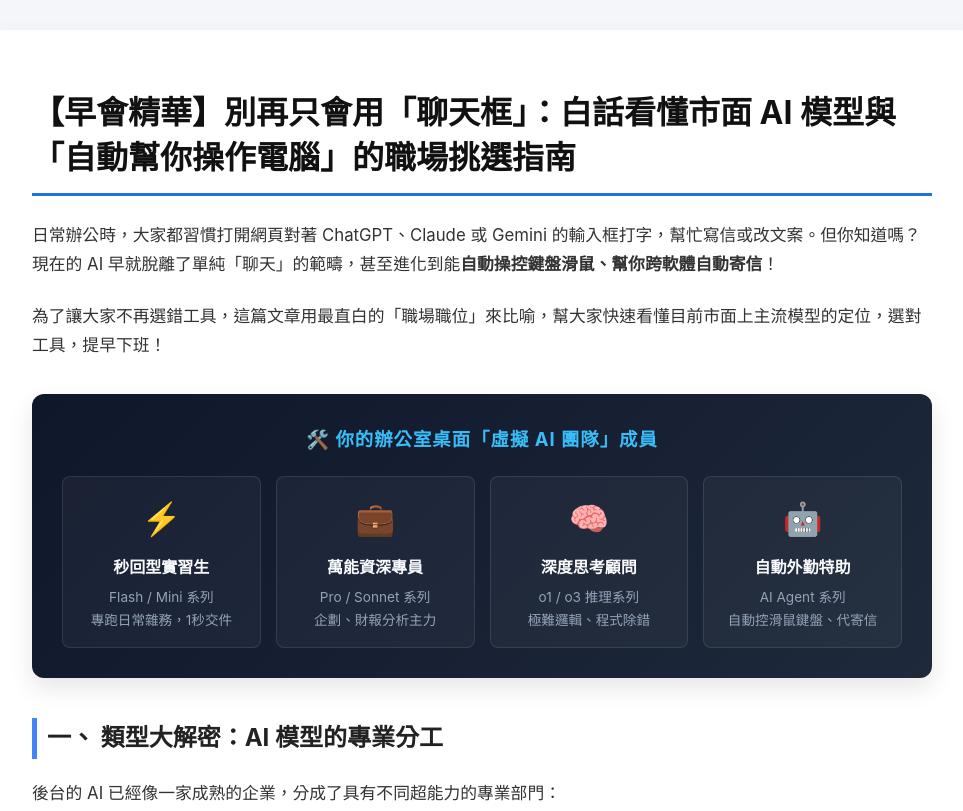
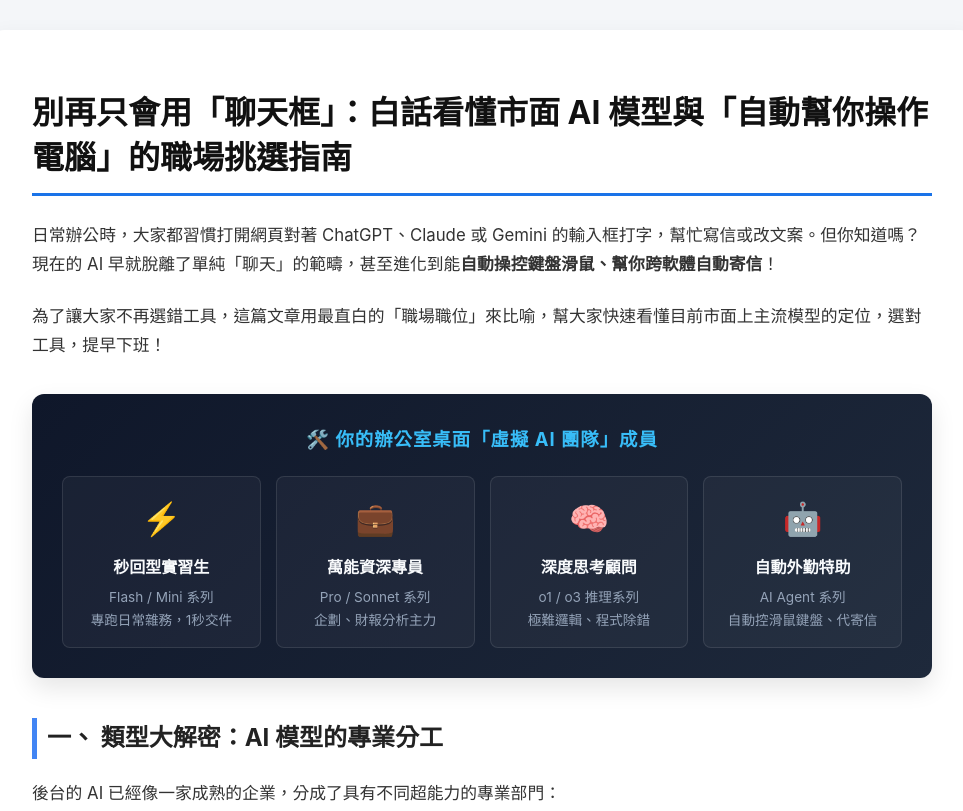
Before and after one commit to muscletsai/ai_news, a plain HTML site: page index.html in a window 1280 px wide. Shown: the top 811 px of the page, without its empty margins (158-1121 px from the left). Drawn offline with Linux system fonts and the light colour scheme.

Commit message:
Update index.html

```diff
--- a/index.html
+++ b/index.html
@@ -209,7 +209,7 @@
 <body>
 
 <div class="container">
-    <h1>【早會精華】別再只會用「聊天框」：白話看懂市面 AI 模型與「自動幫你操作電腦」的職場挑選指南</h1>
+    <h1>別再只會用「聊天框」：白話看懂市面 AI 模型與「自動幫你操作電腦」的職場挑選指南</h1>
 
     <p>日常辦公時，大家都習慣打開網頁對著 ChatGPT、Claude 或 Gemini 的輸入框打字，幫忙寫信或改文案。但你知道嗎？現在的 AI 早就脫離了單純「聊天」的範疇，甚至進化到能<strong>自動操控鍵盤滑鼠、幫你跨軟體自動寄信</strong>！</p>
 
```
